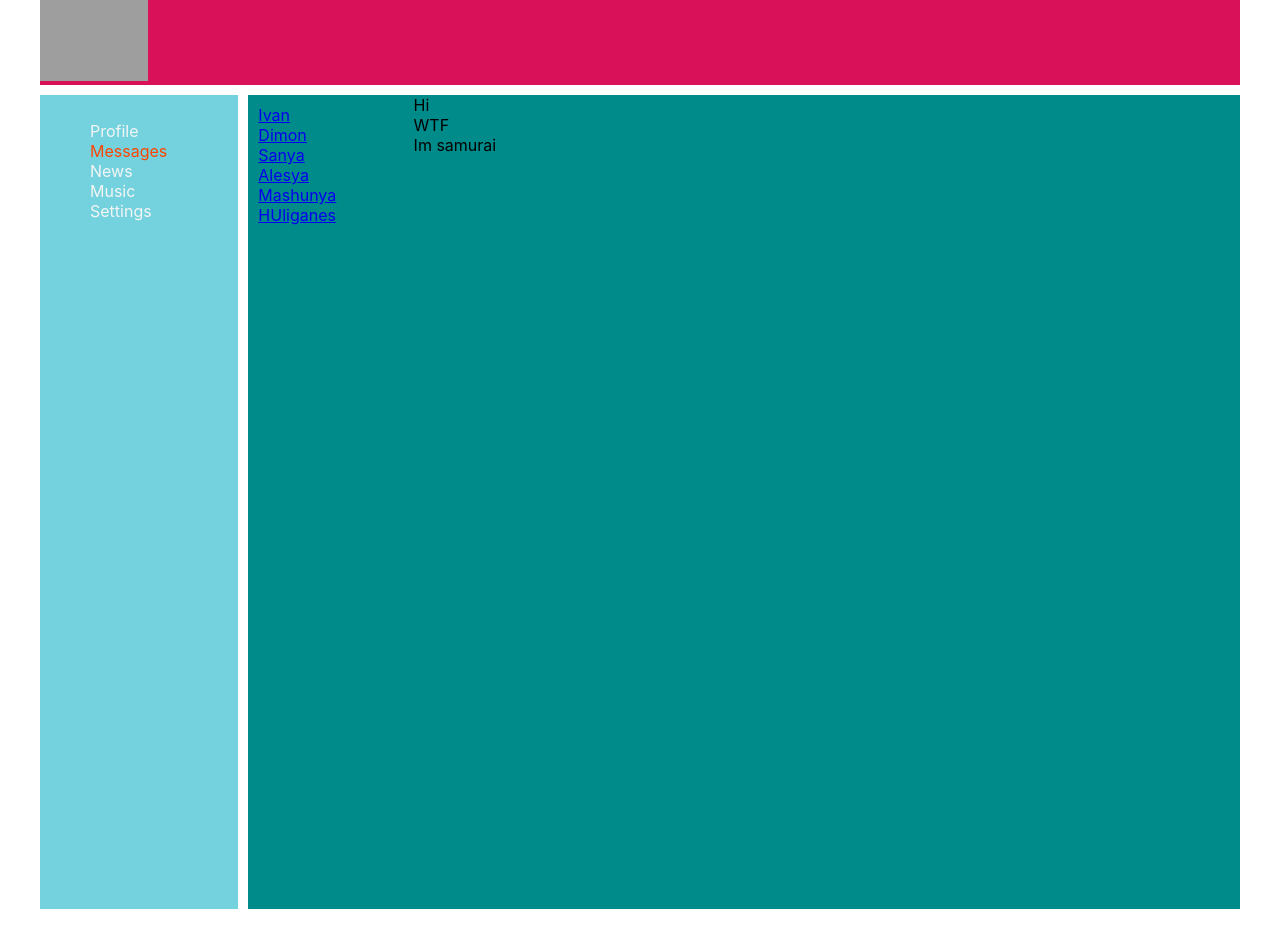
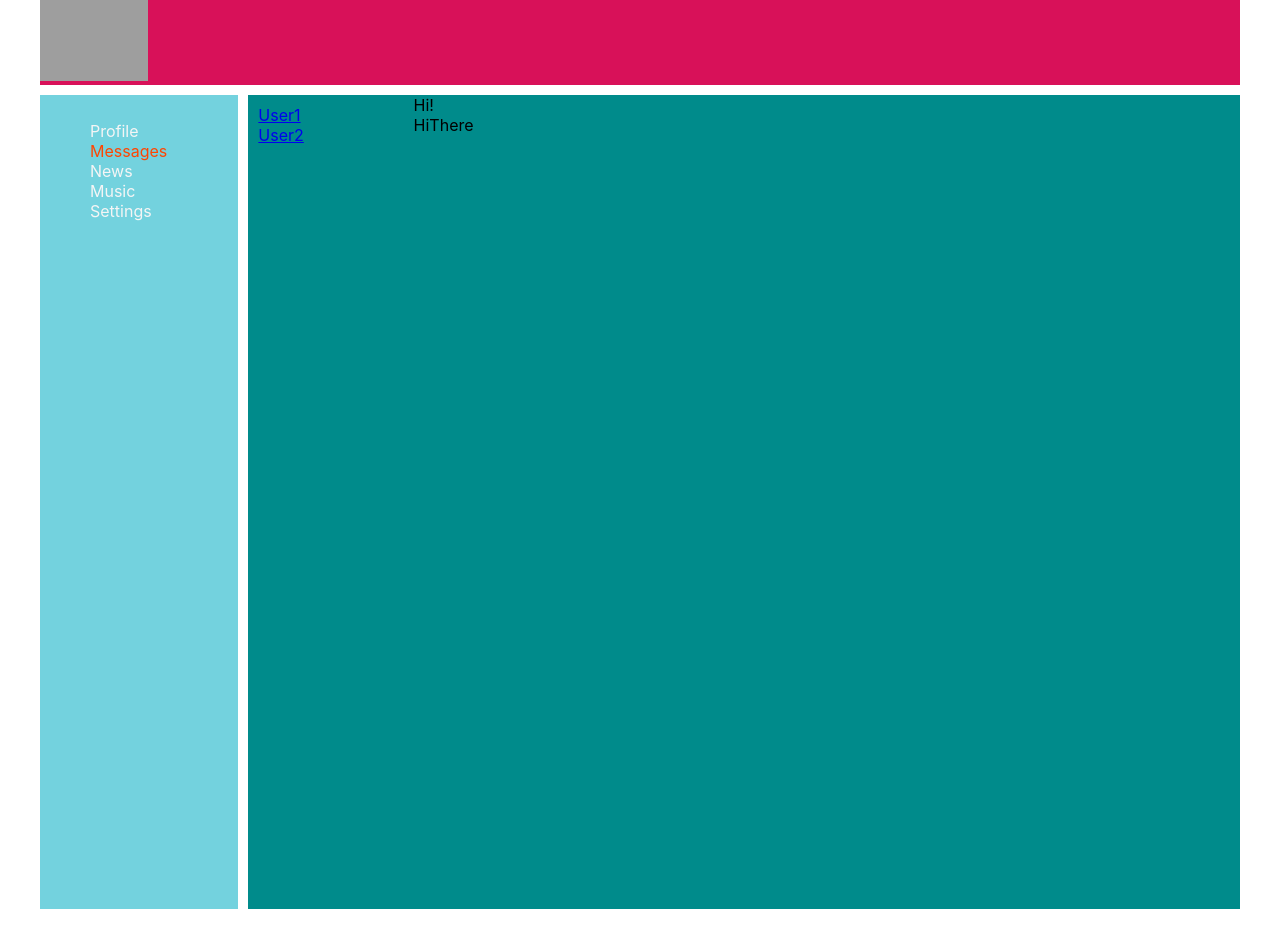
Before and after one commit to Vance051/samurai-way-main, a React (Create React App) app: page /dialogs in a window 1280 px wide. Shown: the top 948 px of the page. Built offline with nearby package versions, Linux system fonts and the light colour scheme; grey boxes are pictures that could not be loaded.

Commit message:
Lesson24: вынос мозга(данных)

```diff
--- a/src/Components/Dialogs/Dialogs.tsx
+++ b/src/Components/Dialogs/Dialogs.tsx
@@ -1,22 +1,42 @@
 import React from 'react';
 import styles from './Dialogs.module.css'
 import {DialogItem, Message} from "./Dialog/DialogItem";
+
+type DialogType = {
+    name: string
+    id: number
+}
+type DialogsDataType = Array<DialogType>
+let dialogsData: DialogsDataType = [
+    {id: 1, name: 'User1'},
+    {id: 2, name: 'User2'},
+    {id: 3, name: 'User3'},
+    {id: 4, name: 'User4'},
+    {id: 5, name: 'User5'},
+    {id: 6, name: 'User6'},
+]
+let messagesData = [
+    {id: 1, message: 'Hi!'},
+    {id: 2, message: 'HiThere'},
+    {id: 3, message: 'Bye'},
+    {id: 4, message: 'Uot tak uot'},
+    {id: 5, message: 'Tak'},
+    {id: 6, message: 'like this'},
+]
+
 
 const Dialogs = () => {
     return (
         <div className={styles.dialogs}>
             <div className={styles.dialogsItem}>
-                <DialogItem name={'Ivan'} id={1}/>
-                <DialogItem name={'Dimon'} id={2}/>
-                <DialogItem name={'Sanya'} id={3}/>
-                <DialogItem name={'Alesya'} id={4}/>
-                <DialogItem name={'Mashunya'} id={5}/>
-                <DialogItem name={'HUliganes'} id={6}/>
+                <DialogItem name={dialogsData[0].name} id={dialogsData[0].id}/>
+                <DialogItem name={dialogsData[1].name} id={dialogsData[1].id}/>
+
             </div>
             <div className={styles.massages}>
-                <Message message={'Hi'}/>
-                <Message message={'WTF'}/>
-                <Message message={'Im samurai'}/>
+                <Message message={messagesData[0].message}/>
+                <Message message={messagesData[1].message}/>
+
             </div>
         </div>
     );
--- a/src/Components/Profile/MyPosts/MyPosts.tsx
+++ b/src/Components/Profile/MyPosts/MyPosts.tsx
@@ -3,7 +3,15 @@ import styles from './MyPosts.module.css'
 import Posts from "./Post/Posts";
 
 
+
 const MyPosts = () => {
+
+    let postsData = [
+        {id: 1, message: 'Hi!', likesCount:5},
+        {id: 2, message: 'HiThere', likesCount:12},
+        {id: 3, message: 'Bye', likesCount:14},
+    ]
+
     return (
         <div className={styles.postsBlock}>
             <h3>My Posts</h3>
@@ -15,9 +23,10 @@ const MyPosts = () => {
                 <button>Remove post</button>
             </div>
             <div className={styles.posts}>
-                <Posts message={'How are u?'} likeCounts={5} disLikeCounts={10}/>
-                <Posts message={'WTF?'} likeCounts={20} disLikeCounts={500}/>
-                <Posts message={'YO!?'} likeCounts={25} disLikeCounts={1}/>
+                <Posts message={postsData[0].message} likeCounts={postsData[0].likesCount}/>
+
+
+
             </div>
 
         </div>
--- a/src/Components/Profile/MyPosts/Post/Posts.tsx
+++ b/src/Components/Profile/MyPosts/Post/Posts.tsx
@@ -4,7 +4,6 @@ import styles from './Posts.module.css'
 export type PostsPropsType = {
     message: string
     likeCounts: number
-    disLikeCounts: number
 
 }
 const Posts:FC<PostsPropsType> = (props) => {
@@ -16,7 +15,6 @@ const Posts:FC<PostsPropsType> = (props) => {
             {props.message}
             <div>
                 <span>Like {props.likeCounts}</span>
-                <span>Dislike {props.disLikeCounts}</span>
             </div>
         </div>
     );
```
